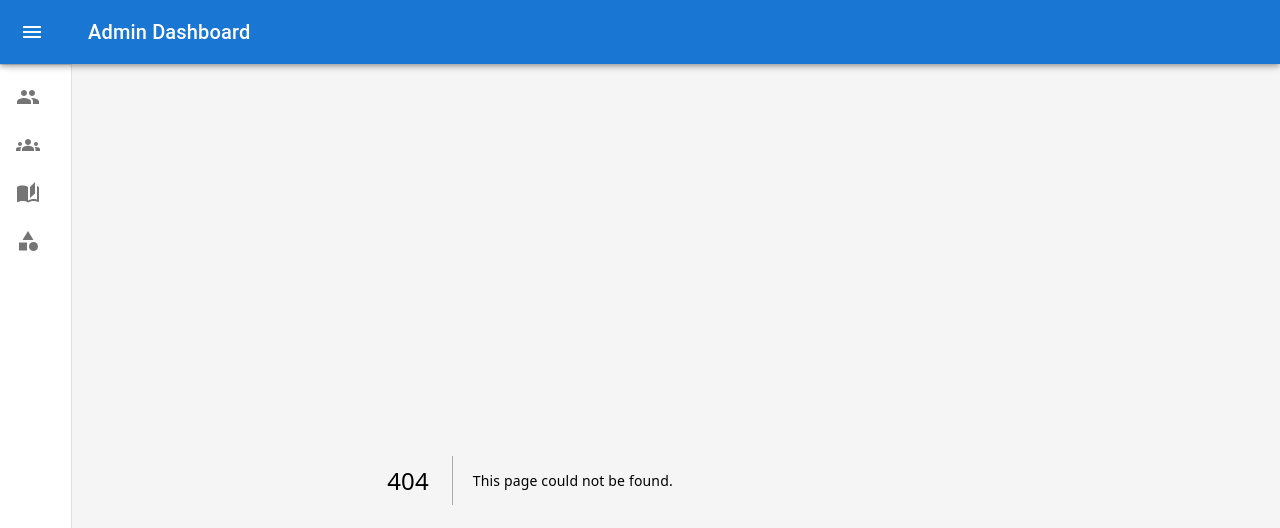
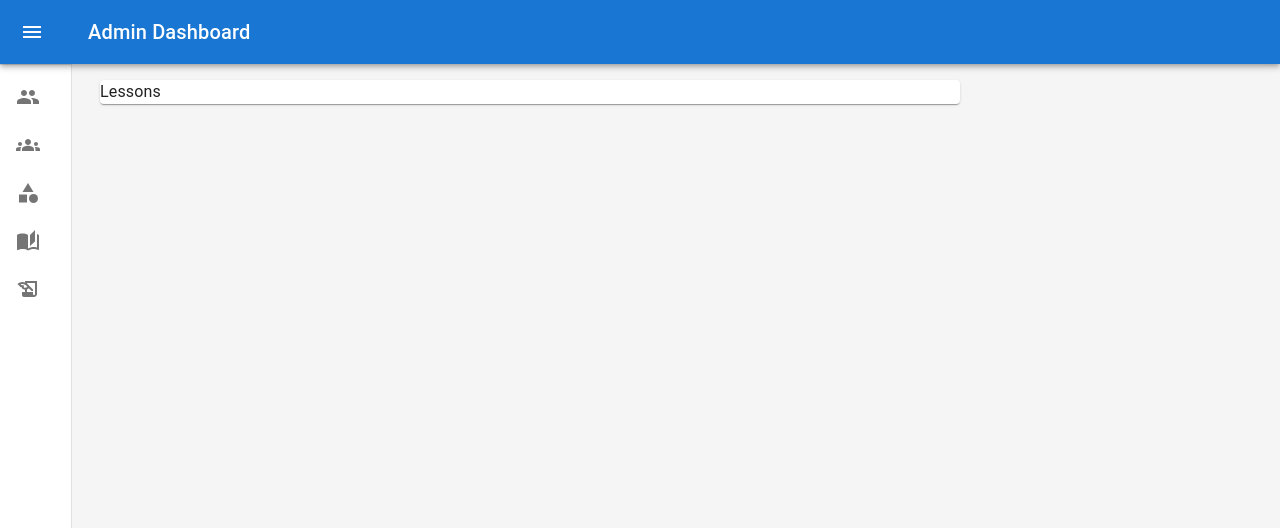
Before and after one commit to ESDP-JS17-ATTRACTOR/final, a Next.js app in the folder front/: page /admin/lessons in a window 1280 px wide. Before the commit this address had no page. Shown: the top 528 px of the page. Built offline with nearby package versions, Linux system fonts and the light colour scheme.

Commit message:
#18 Frontend: Admin panel - added lessons list to admin sidebar

```diff
--- a/front/src/components/UI/Admin/AdminList.tsx
+++ b/front/src/components/UI/Admin/AdminList.tsx
@@ -5,7 +5,7 @@ import PeopleIcon from "@mui/icons-material/People";
 import GroupsIcon from "@mui/icons-material/Groups";
 import AutoStoriesIcon from "@mui/icons-material/AutoStories";
 import CategoryIcon from '@mui/icons-material/Category';
-
+import HistoryEduIcon from '@mui/icons-material/HistoryEdu';
 
 const AdminListItems = () => {
   const router = useRouter();
@@ -31,6 +31,15 @@ const AdminListItems = () => {
       </ListItemButton>
 
       <ListItemButton
+        onClick={() => router.push('/admin/categories')}
+      >
+        <ListItemIcon>
+          <CategoryIcon/>
+        </ListItemIcon>
+        <ListItemText primary="Категории"/>
+      </ListItemButton>
+
+      <ListItemButton
         onClick={() => router.push('/admin/courses')}
       >
         <ListItemIcon>
@@ -38,13 +47,15 @@ const AdminListItems = () => {
         </ListItemIcon>
         <ListItemText primary="Курсы"/>
       </ListItemButton>
+
+
       <ListItemButton
-                onClick={() => router.push('/admin/categories')}
+        onClick={() => router.push('/admin/lessons')}
       >
         <ListItemIcon>
-                    <CategoryIcon/>
+          <HistoryEduIcon/>
         </ListItemIcon>
-                <ListItemText primary="Категории"/>
+        <ListItemText primary="Уроки"/>
       </ListItemButton>
     </>
   );
--- /dev/null
+++ b/front/src/pages/admin/lessons.tsx
@@ -0,0 +1,15 @@
+import React from 'react';
+import {Grid, Paper, TableContainer} from "@mui/material";
+
+const Lessons = () => {
+
+  return (
+    <Grid>
+      <TableContainer component={Paper}>
+        Lessons
+      </TableContainer>
+    </Grid>
+  );
+};
+
+export default Lessons;
```
Also changed, not shown: 1 other file (tests, documents, lock files or other folders). Lines whose indentation alone changed are shown as unchanged.
